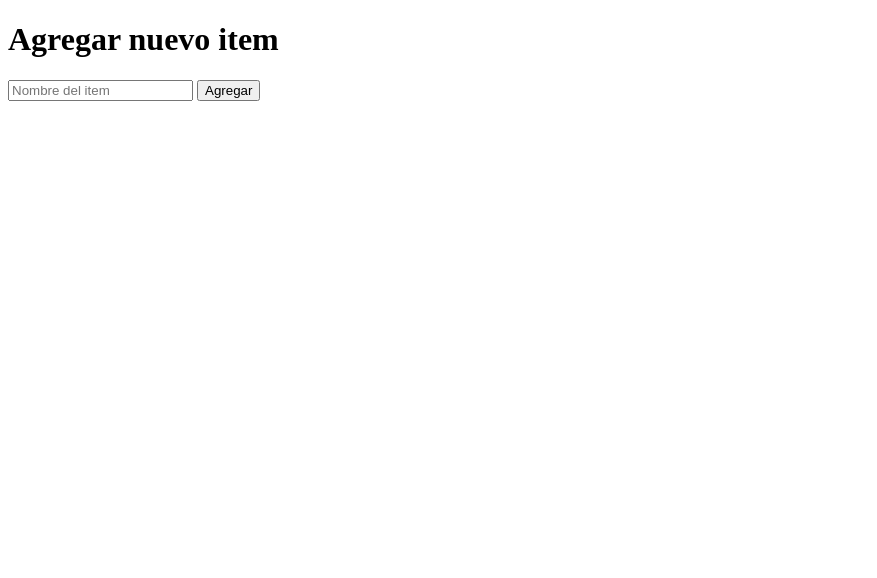
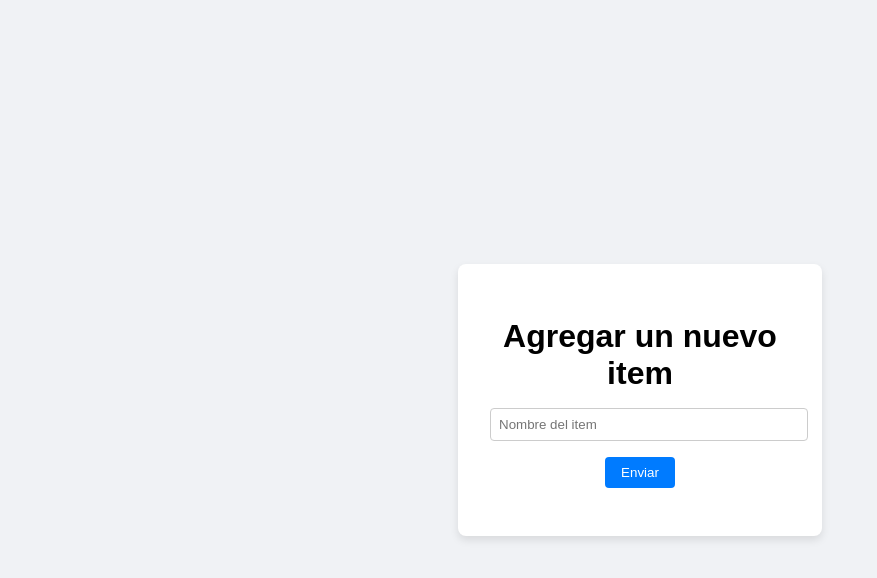
Before and after one commit to GiuseppeRazzetto/TECNOLOGIAS_EMERGENTES, a plain HTML site: page mi_app_postgres/index.html in a window 1280 px wide. Shown: the whole page, without its empty margins (0-877 px from the left). Drawn offline with Linux system fonts and the light colour scheme.

Commit message:
Update index.html

```diff
--- a/mi_app_postgres/index.html
+++ b/mi_app_postgres/index.html
@@ -2,37 +2,88 @@
 <html lang="es">
 <head>
   <meta charset="UTF-8" />
-  <title>Insertar Item</title>
+  <title>Agregar Item - Proyecto Flask + PostgreSQL</title>
+  <style>
+    body {
+      font-family: Arial, sans-serif;
+      background: #f0f2f5;
+      display: flex;
+      flex-direction: column;
+      align-items: center;
+      justify-content: center;
+      height: 100vh;
+      margin: 0;
+    }
+    .form-container {
+      background: white;
+      padding: 2rem;
+      border-radius: 8px;
+      box-shadow: 0 4px 8px rgba(0,0,0,0.1);
+      width: 300px;
+      text-align: center;
+    }
+    h1 {
+      margin-bottom: 1rem;
+    }
+    input[type="text"] {
+      width: 100%;
+      padding: 0.5rem;
+      margin-bottom: 1rem;
+      border: 1px solid #ccc;
+      border-radius: 4px;
+    }
+    button {
+      padding: 0.5rem 1rem;
+      background: #007bff;
+      color: white;
+      border: none;
+      border-radius: 4px;
+      cursor: pointer;
+    }
+    button:hover {
+      background: #0056b3;
+    }
+    #respuesta {
+      margin-top: 1rem;
+      font-weight: bold;
+    }
+  </style>
 </head>
 <body>
-  <h1>Agregar nuevo item</h1>
-  <form id="itemForm">
-    <input type="text" id="itemName" placeholder="Nombre del item" required />
-    <button type="submit">Agregar</button>
+  <div class="form-container">
+    <h1>Agregar un nuevo item</h1>
+    <form id="formulario">
+      <input type="text" id="item" placeholder="Nombre del item" required />
+      <button type="submit">Enviar</button>
     </form>
-
-  <p id="response"></p>
+    <p id="respuesta"></p>
+  </div>
 
   <script>
-    const form = document.getElementById("itemForm");
-    const responseP = document.getElementById("response");
+    const form = document.getElementById("formulario");
+    const respuesta = document.getElementById("respuesta");
 
     form.addEventListener("submit", async (e) => {
       e.preventDefault();
-
-      const name = document.getElementById("itemName").value;
-
+      const name = document.getElementById("item").value;
+      try {
         const res = await fetch("/items", {
           method: "POST",
           headers: { "Content-Type": "application/json" },
-        body: JSON.stringify({ name }),
+          body: JSON.stringify({ name })
         });
 
         if (res.ok) {
-        responseP.textContent = "Item agregado con éxito!";
+          respuesta.textContent = "Item agregado con éxito!";
+          respuesta.style.color = "green";
           form.reset();
         } else {
-        responseP.textContent = "Error al agregar item.";
+          respuesta.textContent = "Error al agregar el item.";
+          respuesta.style.color = "red";
+        }
+      } catch (error) {
+        respuesta.textContent = "No se pudo conectar con el servidor.";
+        respuesta.style.color = "red";
       }
     });
   </script>
```
Lines whose indentation alone changed are shown as unchanged.
